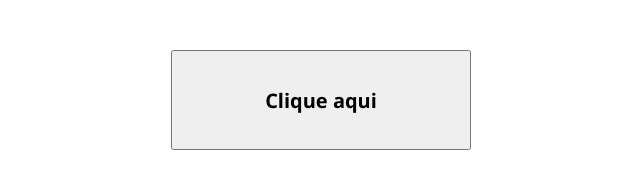
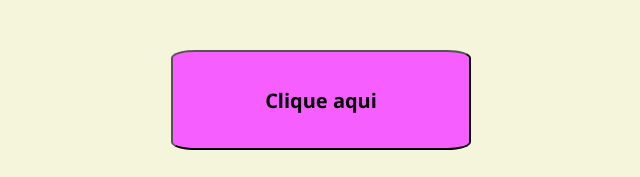
Before and after one commit to BrunoHunoff/Naju, a plain HTML site: page index.html in a window 1280 px wide. Shown: the whole page, without its empty margins (319-959 px from the left). Drawn offline with Linux system fonts and the light colour scheme.

Commit message:
Alteracao css

```diff
--- a/style.css
+++ b/style.css
@@ -1,3 +1,7 @@
+body{
+    background-color: beige;
+}
+
 div{
     margin-top: 50px;
     display: flex;
@@ -12,6 +16,8 @@ div{
     font-family: 'Segoe UI', Tahoma, Geneva, Verdana, sans-serif;
     font-size: 20px;
     font-weight: 600;
+    border-radius: 8%;
+    background-color: rgb(247, 94, 255);
 }
 
 img{
```
